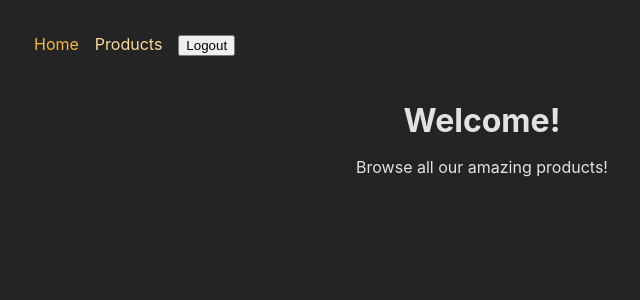
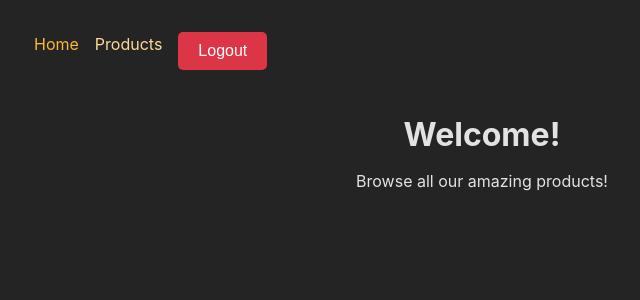
Before and after one commit to dvrvrm/eminence_frontend, a React (Create React App) app: page / in a window 1280 px wide. Shown: the top 300 px of the page, without its empty margins (158-798 px from the left). Built offline with nearby package versions, Linux system fonts and the light colour scheme; sample sign-in values are in the browser's storage.

Commit message:
get category

```diff
--- a/src/components/MainNavigation.js
+++ b/src/components/MainNavigation.js
@@ -53,7 +53,7 @@ function MainNavigation() {
 
           {token && (<li>
             <Form action='/logout' method='post'>
-            <button>Logout</button>
+            <button className={classes.logout}>Logout</button>
             </Form>
           </li>)}
         </ul>
--- a/src/components/MainNavigation.module.css
+++ b/src/components/MainNavigation.module.css
@@ -20,3 +20,18 @@
 .list a.active {
   color: var(--color-primary-800);
 }
+
+.logout {
+  padding: 10px 20px;
+  background-color: #dc3545;
+  color: #fff;
+  border: none;
+  border-radius: 5px;
+  font-size: 16px;
+  cursor: pointer;
+  transition: background-color 0.3s ease;
+}
+
+.logout:hover {
+  background-color: #c82333;
+}
--- a/src/components/ProductsLandingPage.js
+++ b/src/components/ProductsLandingPage.js
@@ -1,8 +1,8 @@
 import ProductList from "./ProductsList";
 import { useState, useEffect } from "react";
+import { getCategories } from "../util/product-utils";
 
 import classes from './ProductsLandingPage.module.css';
-
 
 function ProductsLandingPage({ productList }) {
 
@@ -29,35 +29,20 @@ function ProductsLandingPage({ productList }) {
   }
 
   useEffect(() => {
-    if(selectedCategories.length === 0){
-        setFilteredProductList(productList);
-    } else{
-        setFilteredProductList(productList.filter((item)=>(selectedCategories.includes(item.category))));
+    if (selectedCategories.length === 0) {
+      setFilteredProductList(productList);
+    } else {
+      setFilteredProductList(productList.filter((item) => (selectedCategories.includes(item.category))));
     }
   }, [selectedCategories, productList])
 
-  const getCategories = async () => {
-    setLoading(true);
-
-    await fetch('https://dummyjson.com/products/categories')
-      .then(res => res.json())
-      .then(data => {
-        setCategories(data);
-      })
-      .catch(err => alert(err))
-      .finally(() => {
-        setLoading(false);
-      })
-  }
-
   useEffect(() => {
     if (productList) {
-      setFilteredProductList(productList);
-      getCategories(); // get the categories list
+      const ncat = getCategories(productList); // get the categories list
+      setCategories(ncat);
     }
   }, [productList])
 
-  console.log("fileredProductList", fileredProductList);
   return (
     <div>
       <div className={classes.horizontalBar}>
--- /dev/null
+++ b/src/util/product-utils.js
@@ -0,0 +1,11 @@
+
+export function getCategories(productList) {
+    console.log(productList);
+    const ncat = [];
+    productList.forEach((item) => {
+        if (!ncat.includes(item.category)) {
+            ncat.push(item.category);
+        }
+    });
+    return ncat;
+}
```
